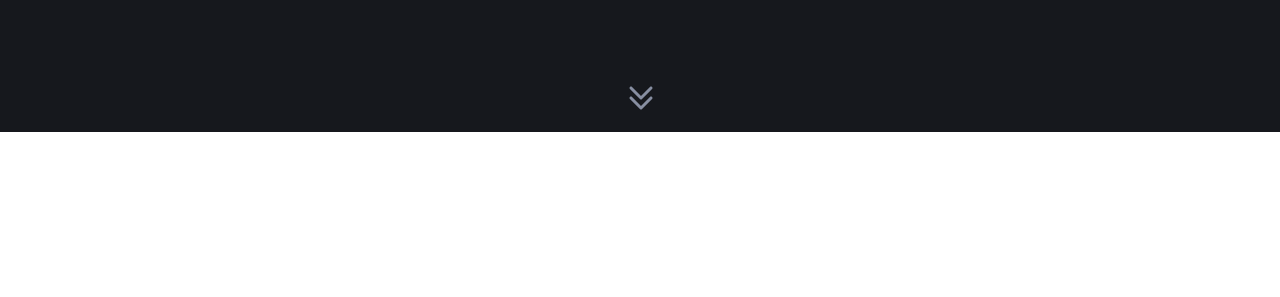
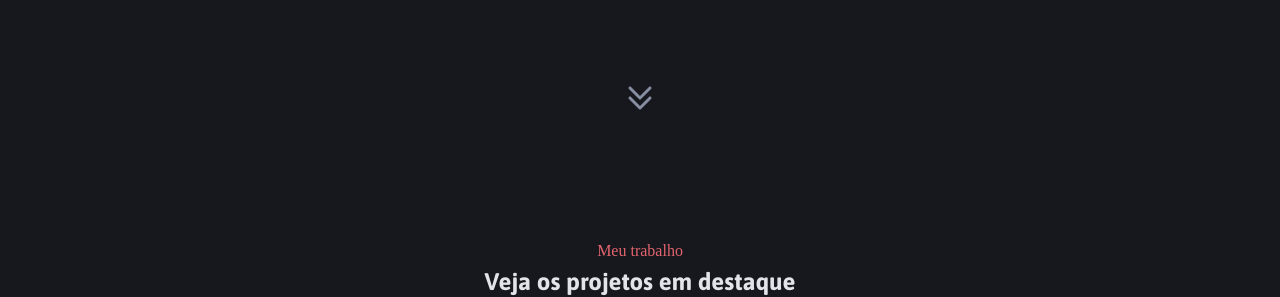
Before and after one commit to Jtape18/portifolioDev, a plain HTML site: page index.html in a window 1280 px wide. Shown: the part 588-885 px from the top of the page. Before the commit the page ends 828 px from the top, so only its background shows below. Drawn offline with Linux system fonts and the light colour scheme.

Commit message:
header seconadary and background done

```diff
--- a/index.html
+++ b/index.html
@@ -1,6 +1,13 @@
 <!DOCTYPE html>
 <html lang="en">
 <head>
+    <link rel="preconnect" href="https://fonts.googleapis.com">
+    <link rel="preconnect" href="https://fonts.gstatic.com" crossorigin>
+    <link href="https://fonts.googleapis.com/css2?family=Inconsolata:wght@200..900&display=swap" rel="stylesheet">
+
+
+
+
     <link rel="preconnect" href="https://fonts.googleapis.com">
     <link rel="preconnect" href="https://fonts.gstatic.com" crossorigin>
     <link rel="preconnect" href="https://fonts.googleapis.com">
@@ -60,8 +67,15 @@
             </section>
         </div>
     </header>
-    <main>
-
+    <main class="container">
+        <section id="projects">
+            <div id="header-secondary">
+                <p>Meu trabalho</p>
+                <h2>Veja os projetos em destaque</h3>
+            </div>
+            <div id="grid"></div>
+        </section>
+        <section id="services"></section>
     </main>
 </body>
 </html>
--- a/styles/global.css
+++ b/styles/global.css
@@ -2,6 +2,9 @@
     padding: 0;
     margin: 0;
     box-sizing: border-box;
+}
+body{
+    background-color: var(--gray-200);
 }
 :root{
     --red:#E3646E;
@@ -22,8 +25,8 @@
     --title-md:bold 24px/1.2 var(--font-asap);
     --title-sm:bold 16px/1.2 var(--font-asap);
 
-    --font-inconsolata:"Inconsolata", monospace;
-    --subtitle:500 24/1.2 var(--font-inconsolata);
+    --font-incon: "Inconsolata", sans-serif;
+    --subtitle: 200 20/1.2 var(--font-incon);
 
     --font-maven:"Maven Pro", sans-serif;
     --text-md:100 16px/1.4 var(--font-maven);
@@ -37,6 +40,7 @@
 
 .subtitle{
     font: var(--subtitle);
+    font-family: var(--font-incon);
 }
 .red{
     color: var(--red);
@@ -55,3 +59,7 @@
 .purple{
     color: var(--purple);
 }
+.grid{
+    display: grid;
+
+}
--- a/styles/header.css
+++ b/styles/header.css
@@ -26,11 +26,11 @@ header{
 
 }
 #carret{
-
+    display: flex;
+    justify-content: center;
     width: 23px;
-    height: 23px;
-    margin-top:px;
-    margin: 94px auto;
+    padding-top: 94px;
+    margin: auto;
     padding-bottom: 60.5px;
 }
 #titles{
--- a/styles/index.css
+++ b/styles/index.css
@@ -1,2 +1,4 @@
 @import url(global.css);
 @import url(header.css);
+@import url(main.css);
+@import url('https://fonts.googleapis.com/css2?family=Inconsolata:wght@200..900&display=swap');
--- /dev/null
+++ b/styles/main.css
@@ -0,0 +1,17 @@
+main{
+    padding-top: 72px;
+}
+
+#header-secondary{
+    text-align: center;
+}
+#header-secondary p{
+
+    color: var(--red);
+    font: var(--subtitle);
+}
+#header-secondary h2{
+    padding-top: 8px;
+    color: var(--gray-600);
+    font: var(--title-md);
+}
```
